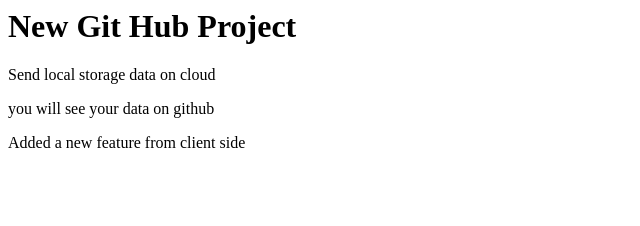
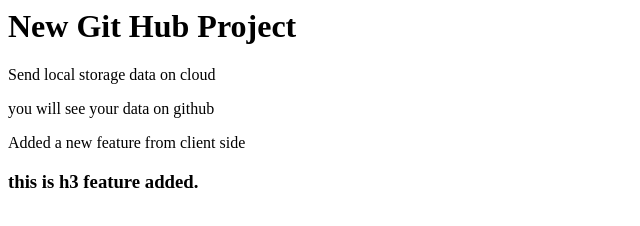
Before and after one commit to sp20mscs0069/test, a plain HTML site: page index.html in a window 1280 px wide. Shown: the whole page, without its empty margins (0-640 px from the left). Drawn offline with Linux system fonts and the light colour scheme.

Commit message:
added h3

```diff
--- a/index.html
+++ b/index.html
@@ -4,4 +4,5 @@
 <p>Send local storage data on cloud</p>
 <p>you will see your data on github</p>
 <p>Added a new feature from client side</p>
+<h3>this is h3 feature added.</h3>
 </html>
```
